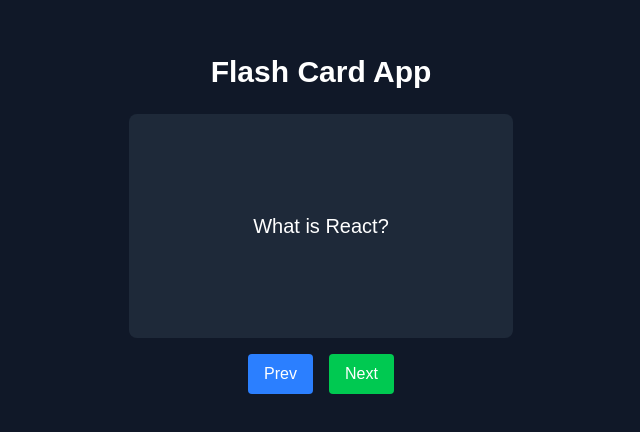
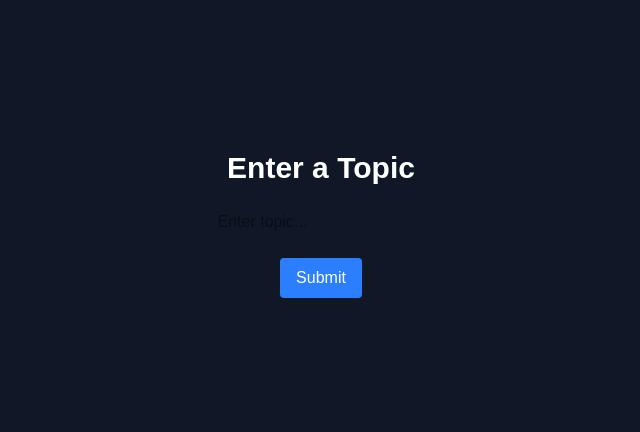
Before and after one commit to lucifer20062805/AI-Tutor, a Next.js app in the folder ai-tutor/: page /flash in a window 1280 px wide. Shown: the part 176-608 px from the top of the page, without its empty margins (319-959 px from the left). Built offline with nearby package versions, Linux system fonts and the light colour scheme.

Commit message:
update flash

```diff
--- a/ai-tutor/src/app/flash/page.js
+++ b/ai-tutor/src/app/flash/page.js
@@ -1,17 +1,35 @@
 "use client";
 
 import React, { useState } from "react";
-import FlashCard from "@/app/flash/Flash";
 
-const flashcards = [
-  { question: "What is React?", answer: "A JavaScript library for building user interfaces." },
-  { question: "What is JSX?", answer: "JSX is a syntax extension for JavaScript that looks similar to XML or HTML." },
-  { question: "What is state in React?", answer: "State is a built-in object that stores data and controls component behavior." },
-];
+function FlashCard({ data, flipped, setFlipped }) {
+  return (
+    <div
+      className="w-96 h-56 flex items-center justify-center bg-gray-800 rounded-lg p-6 text-center text-xl cursor-pointer transition-transform transform hover:scale-105"
+      onClick={() => setFlipped(!flipped)}
+    >
+      {flipped ? data.answer : data.question}
+    </div>
+  );
+}
 
 function App() {
+  const [topic, setTopic] = useState("");
+  const [submitted, setSubmitted] = useState(false);
   const [currentIndex, setCurrentIndex] = useState(0);
   const [flipped, setFlipped] = useState(false);
+
+  const flashcards = [
+    { question: `What is ${topic}?`, answer: `${topic} is a topic you chose.` },
+    { question: `Why is ${topic} important?`, answer: `Understanding ${topic} helps in learning more about it.` },
+    { question: `How can you use ${topic}?`, answer: `${topic} can be applied in various real-world scenarios.` },
+  ];
+
+  const handleSubmit = () => {
+    if (topic.trim()) {
+      setSubmitted(true);
+    }
+  };
 
   const nextCard = () => {
     setFlipped(false);
@@ -29,14 +47,28 @@ function App() {
 
   return (
     <div className="flex flex-col items-center justify-center min-h-screen bg-gray-900 text-white">
-      <h1 className="text-3xl font-bold mb-6">Flash Card App</h1>
-      <div className="relative w-96 h-56 perspective-1000">
-        <FlashCard data={flashcards[currentIndex]} flipped={flipped} setFlipped={setFlipped} />
-      </div>
-      <div className="mt-4 flex gap-4">
-        <button onClick={prevCard} className="bg-blue-500 px-4 py-2 rounded">Prev</button>
-        <button onClick={nextCard} className="bg-green-500 px-4 py-2 rounded">Next</button>
-      </div>
+      {!submitted ? (
+        <div className="flex flex-col items-center">
+          <h1 className="text-3xl font-bold mb-4">Enter a Topic</h1>
+          <input
+            type="text"
+            value={topic}
+            onChange={(e) => setTopic(e.target.value)}
+            className="p-2 rounded text-black mb-4"
+            placeholder="Enter topic..."
+          />
+          <button onClick={handleSubmit} className="bg-blue-500 px-4 py-2 rounded">Submit</button>
+        </div>
+      ) : (
+        <>
+          <h1 className="text-3xl font-bold mb-6">Flash Cards for {topic}</h1>
+          <FlashCard data={flashcards[currentIndex]} flipped={flipped} setFlipped={setFlipped} />
+          <div className="mt-4 flex gap-4">
+            <button onClick={prevCard} className="bg-blue-500 px-4 py-2 rounded">Prev</button>
+            <button onClick={nextCard} className="bg-green-500 px-4 py-2 rounded">Next</button>
+          </div>
+        </>
+      )}
     </div>
   );
 }
```
